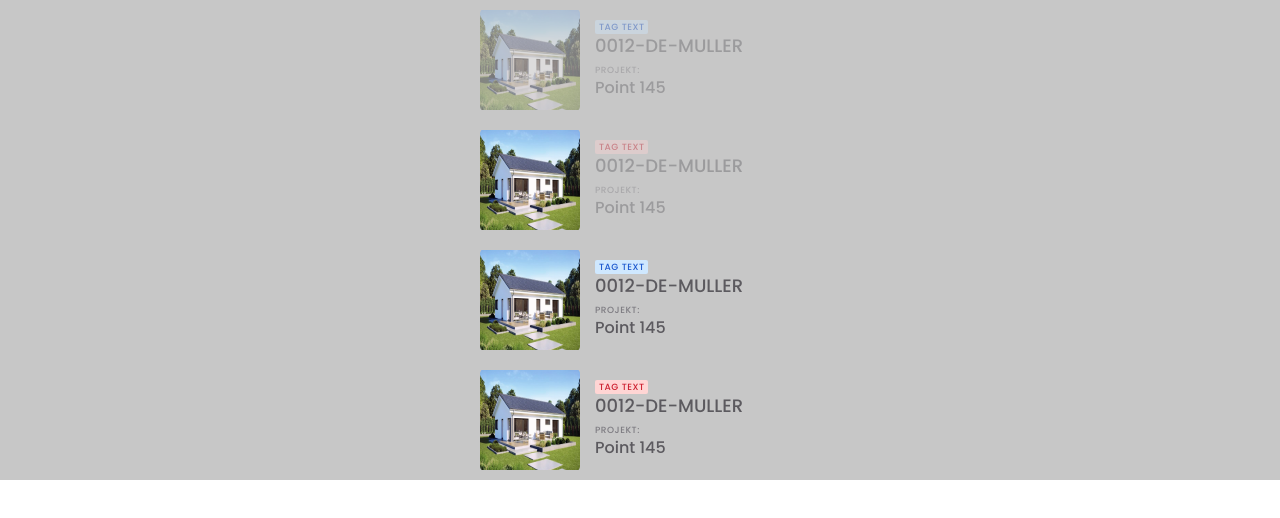
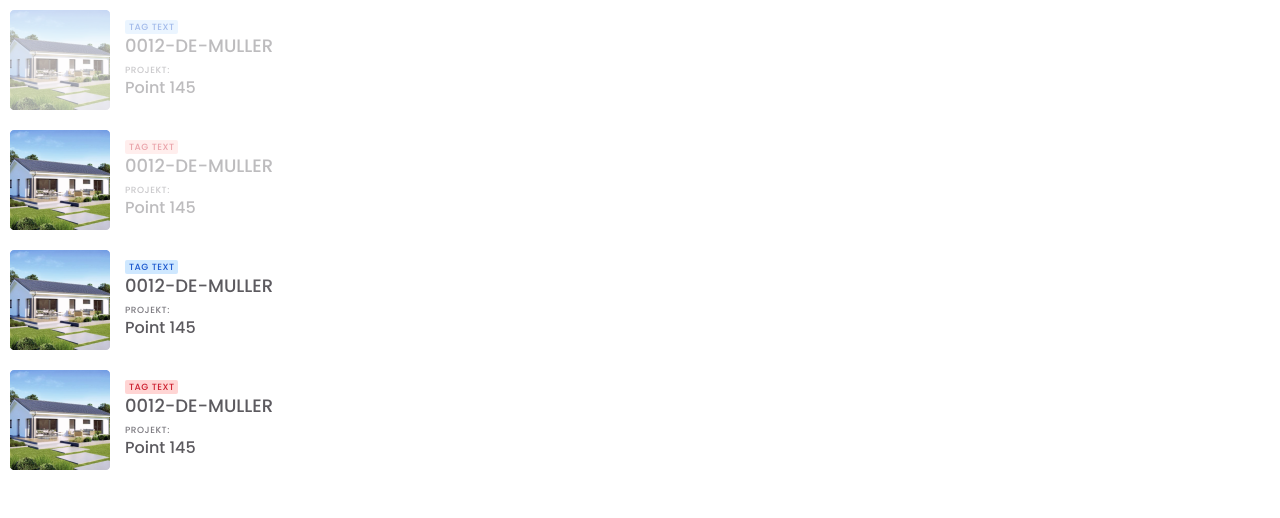
Before and after one commit to piotrglodek/card, a React (Create React App) app: page / in a window 1280 px wide. Shown: the top 518 px of the page. Built offline with nearby package versions, Linux system fonts and the light colour scheme.

Commit message:
Add dynamic card image

```diff
--- a/src/App.tsx
+++ b/src/App.tsx
@@ -1,20 +1,28 @@
 import { Card } from 'components/Card/Card';
 import houseMobile from 'assets/house_mobile.png';
+import houseDesktop from 'assets/house_desktop.png';
+import { useMediaQuery } from 'react-responsive';
 
 function App() {
+  const isBigScreen = useMediaQuery({ query: '(min-width: 1200px)' });
   return (
-    <div
-      style={{
-        display: 'flex',
-        alignItems: 'center',
-        flexDirection: 'column',
-        backgroundColor: '#c7c7c7',
-      }}>
-      <Card disabled imgSrc={houseMobile} imgAlt='house' />
-      <Card disabled error imgSrc={houseMobile} imgAlt='house' />
-      <Card imgSrc={houseMobile} imgAlt='house' />
-      <Card error imgSrc={houseMobile} imgAlt='house' />
-    </div>
+    <>
+      {isBigScreen ? (
+        <>
+          <Card disabled imgSrc={houseDesktop} imgAlt='house' />
+          <Card disabled error imgSrc={houseDesktop} imgAlt='house' />
+          <Card imgSrc={houseDesktop} imgAlt='house' />
+          <Card error imgSrc={houseDesktop} imgAlt='house' />
+        </>
+      ) : (
+        <>
+          <Card disabled imgSrc={houseMobile} imgAlt='house' />
+          <Card disabled error imgSrc={houseMobile} imgAlt='house' />
+          <Card imgSrc={houseMobile} imgAlt='house' />
+          <Card error imgSrc={houseMobile} imgAlt='house' />
+        </>
+      )}
+    </>
   );
 }
 
```
